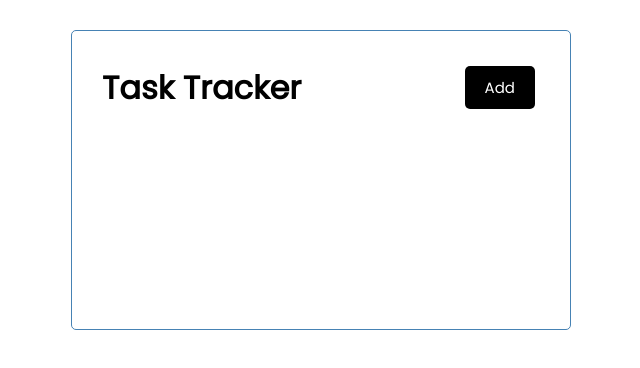
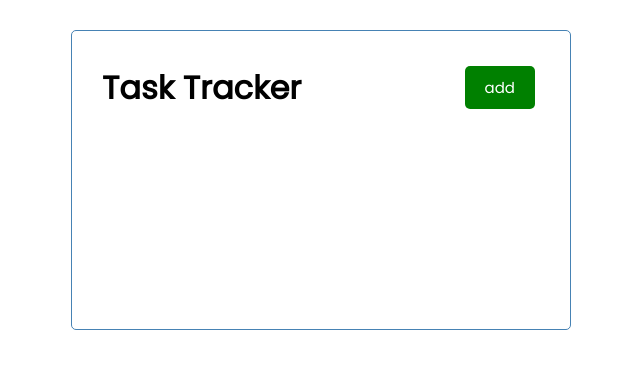
Before and after one commit to vv123612/react-crash-2021-traversy-steps, a React (Create React App) app: page / in a window 1280 px wide. Shown: the top 368 px of the page, without its empty margins (319-959 px from the left). Built offline with nearby package versions, Linux system fonts and the light colour scheme.

Commit message:
Added Button component

```diff
--- /dev/null
+++ b/src/components/Button.js
@@ -0,0 +1,26 @@
+import PropTypes from 'prop-types'
+import React from 'react'
+
+const Button = ({ color, text, onClick }) => {
+    return (
+      <button
+        onClick={onClick}
+        style={{ backgroundColor: color }}
+        className='btn'
+      >
+        {text}
+      </button>
+    )
+  }
+
+  Button.defaultProps = {
+    color: 'steelblue',
+  }
+
+  Button.propTypes = {
+    text: PropTypes.string,
+    color: PropTypes.string,
+    onClick: PropTypes.func,
+  }
+
+export default Button
--- a/src/components/Header.js
+++ b/src/components/Header.js
@@ -1,11 +1,11 @@
-
 import PropTypes from 'prop-types'
+import Button from './Button'
 
 const Header = ({title}) => {
     return (
         <header className='header'>
             <h1>{title} </h1>
-            <button className='btn'>Add</button>
+            <Button color='green' text='add'/>
         </header>
     )
 }
```
Also changed, not shown: 1 other file (tests, documents, lock files or other folders).
